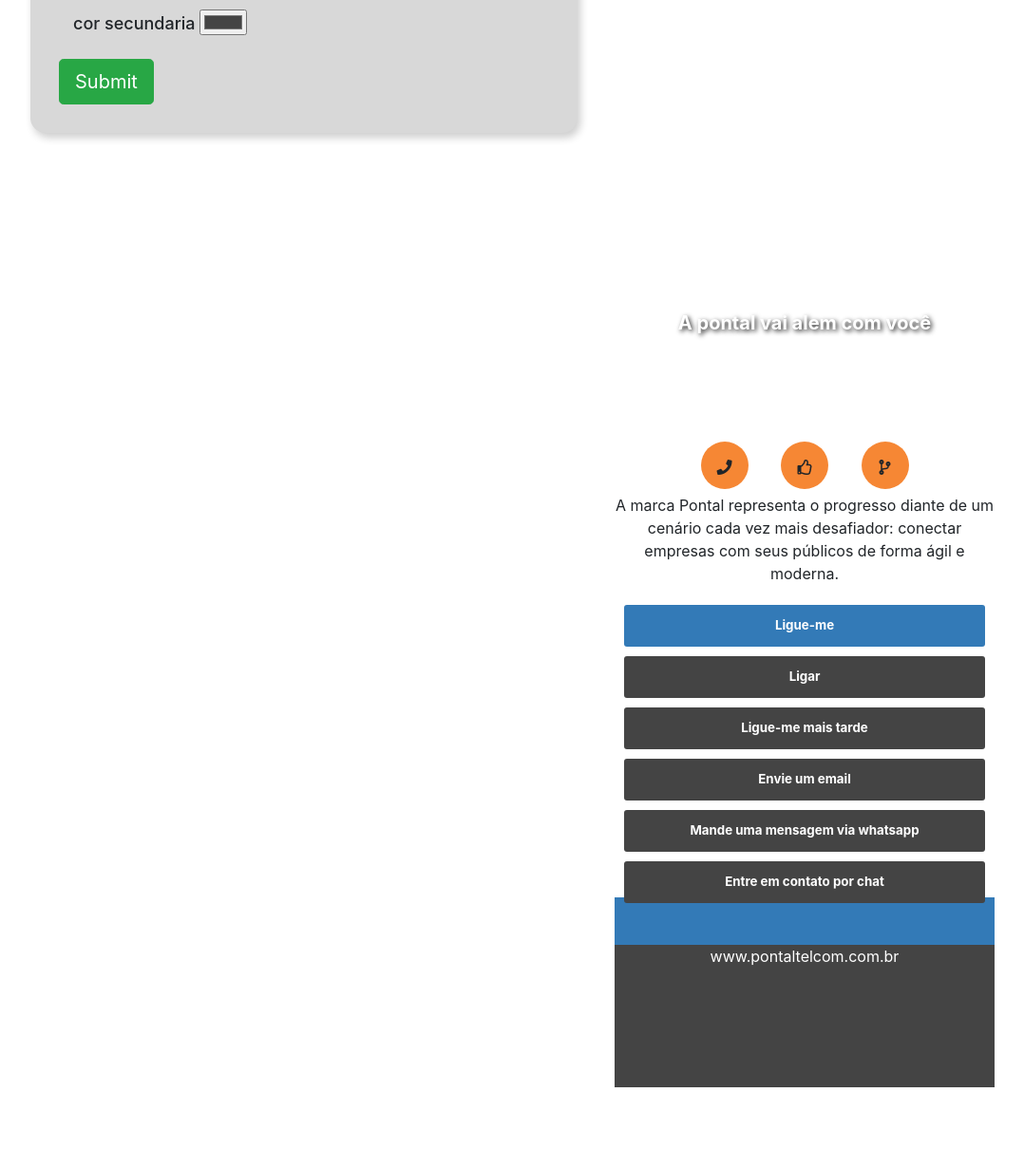
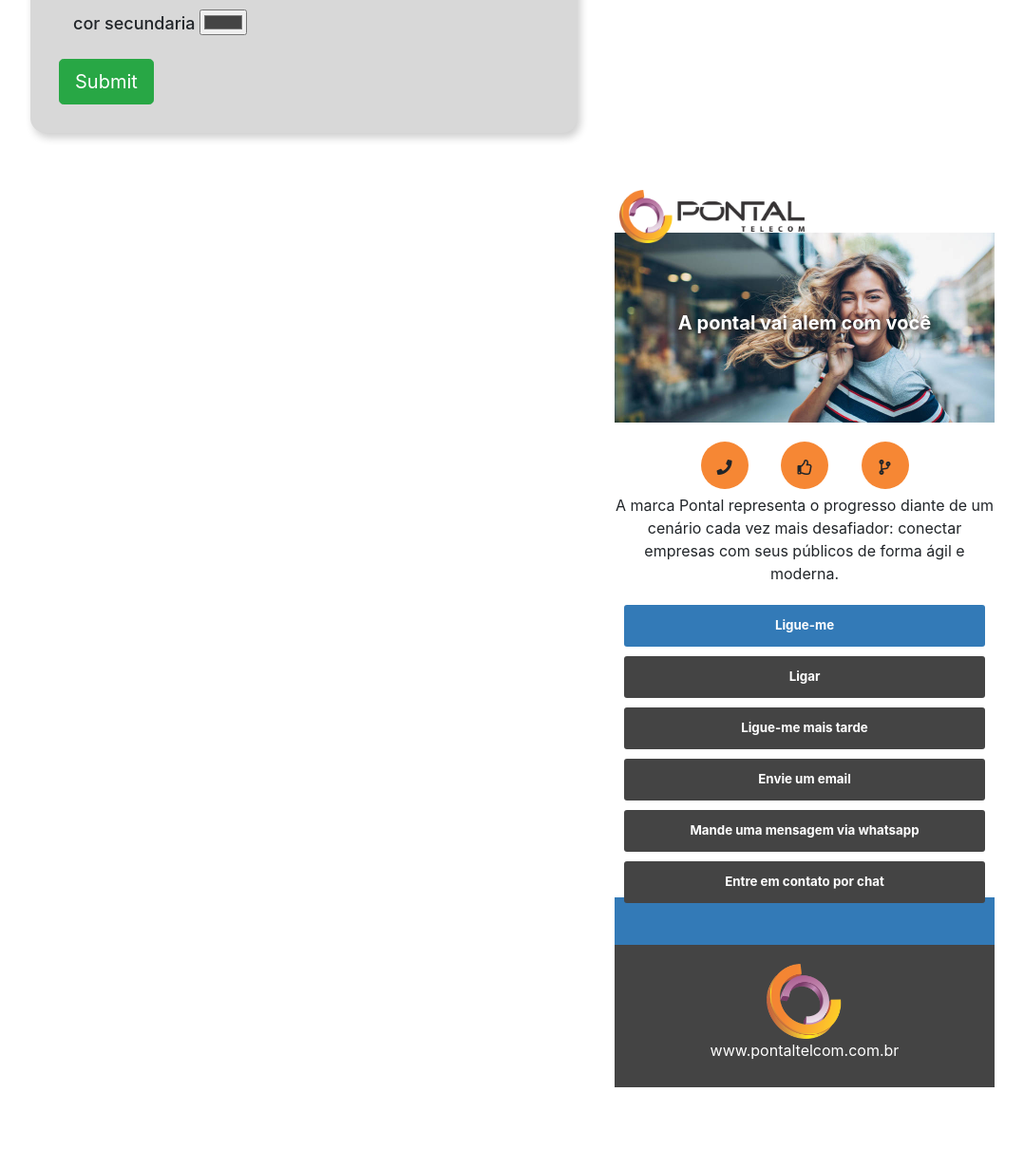
Before and after one commit to felipegsantos15/triplice, a Node server app: page /template/model1 in a window 1280 px wide. Shown: the part 636-1866 px from the top of the page at 95% size, without its empty margins (183-1261 px from the left). Run offline with Node 20, Linux system fonts and the light colour scheme; some libraries are stand-ins or nearby versions.

Commit message:
habilitando imagem

```diff
--- a/views/partials/model1.ejs
+++ b/views/partials/model1.ejs
@@ -1,10 +1,10 @@
 <nav>
 <header>
-    <!-- <img class="logo" src="{{data.logoImg}}"> -->
+    <img class="logo" src="{{data.logoImg}}">
     <div style="clear:both;"></div>
     <style>
         .firstImpression{
-            /* background-image: url({{data.backgroundImg}}); */
+            background-image: url({{data.backgroundImg}});
         }
         section {
             background-color: {{data.backgroundColor }};
@@ -92,7 +92,7 @@
 <div class="pre primaryColor"></div>
 <footer class="secundaryColor">
     <a href="http://{{data.footerLink}}" target="blank">
-    <!-- <img src="{{data.footerImg}}" /> -->
+    <img src="{{data.footerImg}}" />
         <p>{{data.footerLink}}</p>
     </a>
 </footer>
```
